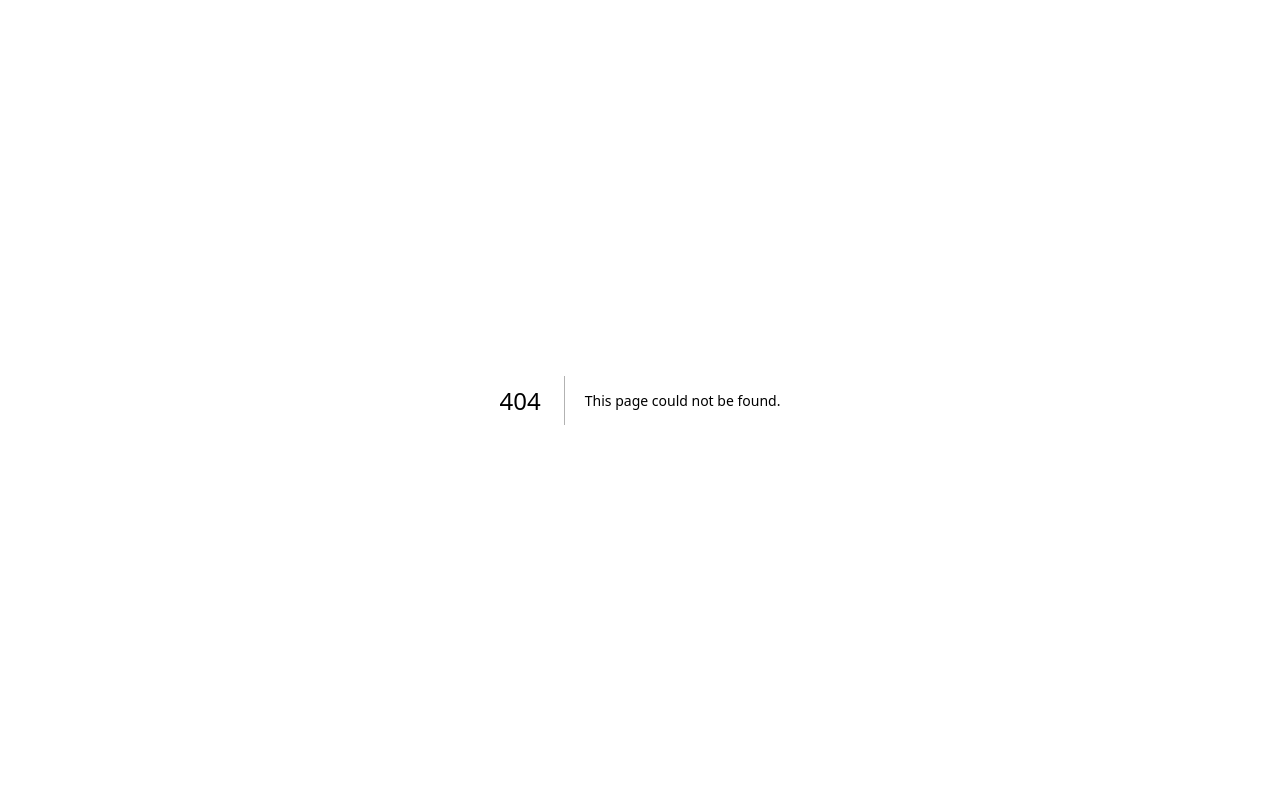
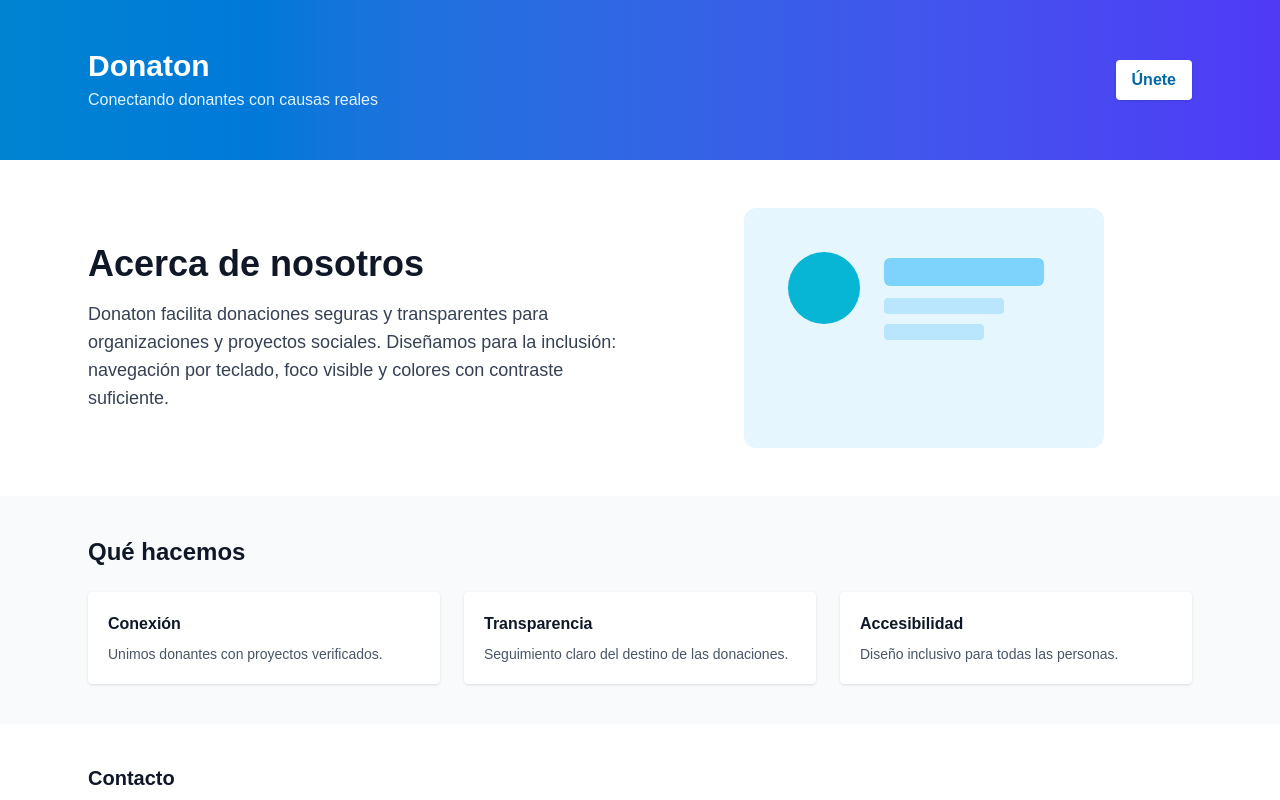
Before and after one commit to EstebanBravo1/Donaton-Proyect, a Next.js app in the folder frontend/: page /about-us in a window 1280 px wide. Before the commit this address had no page. Shown: the top 800 px of the page. Built offline with nearby package versions, Linux system fonts and the light colour scheme.

Commit message:
Creación de página acerca de nosotros.

```diff
--- /dev/null
+++ b/frontend/app/about-us/page.tsx
@@ -0,0 +1,92 @@
+export default function AboutUsPage() {
+	return (
+		<div className="min-h-screen bg-white text-gray-900">
+			<a
+				href="#main-content"
+				className="sr-only focus:not-sr-only inline-block p-2 m-2 bg-sky-600 text-white rounded focus:outline-2 focus:outline-offset-2 focus:outline-sky-800"
+				aria-label="Saltar al contenido principal"
+			>
+				Saltar al contenido
+			</a>
+
+			<header className="bg-gradient-to-r from-sky-600 to-indigo-600 text-white">
+				<div className="max-w-6xl mx-auto px-6 py-12">
+					<div className="flex flex-col md:flex-row items-center justify-between gap-6">
+						<div>
+							<h1 className="text-3xl font-bold">Donaton</h1>
+							<p className="mt-1 text-sky-100">Conectando donantes con causas reales</p>
+						</div>
+						<nav aria-label="Acciones principales">
+							<a
+								href="/register"
+								className="inline-block bg-white text-sky-700 font-semibold px-4 py-2 rounded shadow focus-visible:outline-2 focus-visible:outline-white"
+							>
+								Únete
+							</a>
+						</nav>
+					</div>
+				</div>
+			</header>
+
+			<main id="main-content" role="main" aria-labelledby="about-heading" tabIndex={-1}>
+				<section className="max-w-6xl mx-auto px-6 py-12">
+					<div className="grid grid-cols-1 md:grid-cols-2 gap-8 items-center">
+						<div>
+							<h2 id="about-heading" className="text-4xl font-extrabold text-gray-900">
+								Acerca de nosotros
+							</h2>
+							<p className="mt-4 text-lg text-gray-700">
+								Donaton facilita donaciones seguras y transparentes para organizaciones y
+								proyectos sociales. Diseñamos para la inclusión: navegación por teclado,
+								foco visible y colores con contraste suficiente.
+							</p>
+						</div>
+
+						<div className="mx-auto" aria-hidden="true">
+							<svg width="360" height="240" viewBox="0 0 360 240" fill="none" xmlns="http://www.w3.org/2000/svg" className="w-full max-w-md">
+								<rect width="360" height="240" rx="12" fill="#E6F6FF" />
+								<circle cx="80" cy="80" r="36" fill="#06B6D4" />
+								<rect x="140" y="50" width="160" height="28" rx="6" fill="#7DD3FC" />
+								<rect x="140" y="90" width="120" height="16" rx="4" fill="#BAE6FD" />
+								<rect x="140" y="116" width="100" height="16" rx="4" fill="#BAE6FD" />
+							</svg>
+						</div>
+					</div>
+				</section>
+
+				<section className="bg-gray-50 py-10">
+					<div className="max-w-6xl mx-auto px-6">
+						<h3 className="text-2xl font-semibold text-gray-900">Qué hacemos</h3>
+						<div className="mt-6 grid grid-cols-1 sm:grid-cols-3 gap-6">
+							<article className="bg-white p-5 rounded shadow-sm focus-within:ring-2 focus-within:ring-sky-600">
+								<h4 className="font-semibold">Conexión</h4>
+								<p className="mt-2 text-sm text-gray-600">Unimos donantes con proyectos verificados.</p>
+							</article>
+
+							<article className="bg-white p-5 rounded shadow-sm focus-within:ring-2 focus-within:ring-sky-600">
+								<h4 className="font-semibold">Transparencia</h4>
+								<p className="mt-2 text-sm text-gray-600">Seguimiento claro del destino de las donaciones.</p>
+							</article>
+
+							<article className="bg-white p-5 rounded shadow-sm focus-within:ring-2 focus-within:ring-sky-600">
+								<h4 className="font-semibold">Accesibilidad</h4>
+								<p className="mt-2 text-sm text-gray-600">Diseño inclusivo para todas las personas.</p>
+							</article>
+						</div>
+					</div>
+				</section>
+
+				<section className="max-w-6xl mx-auto px-6 py-10">
+					<h3 className="text-xl font-semibold">Contacto</h3>
+					<p className="mt-2 text-gray-700">Escríbenos a <a href="mailto:info@donatonproyect.org" className="text-sky-600 underline">info@donatonproyect.org</a></p>
+				</section>
+			</main>
+
+			<footer className="bg-white border-t mt-8">
+				<div className="max-w-6xl mx-auto px-6 py-6 text-sm text-gray-600">
+					<p>© {new Date().getFullYear()} Donaton. Todos los derechos reservados.</p>
+				</div>
+			</footer>
+		</div>
+	);
+}
--- a/frontend/app/login/page.tsx
+++ b/frontend/app/login/page.tsx
@@ -112,11 +112,8 @@ export default function LoginPage() {
 
         <div className="flex items-center gap-6">
           <div className="hidden gap-6 text-sm font-medium text-gray-600 md:flex">
-            <a href="#" className="transition hover:text-blue-600 focus-visible:text-blue-600">
-              Proyectos
-            </a>
-            <a href="#" className="transition hover:text-blue-600 focus-visible:text-blue-600">
-              Transparencia
+            <a href="/about-us" className="transition hover:text-blue-600 focus-visible:text-blue-600">
+              Acerca de Nosotros
             </a>
           </div>
 
--- a/frontend/app/page.tsx
+++ b/frontend/app/page.tsx
@@ -52,12 +52,10 @@ export default function HomePage() {
 
         <div className="flex items-center gap-6">
           <div className="hidden gap-6 text-sm font-medium text-gray-600 md:flex">
-            <a href="#" className="transition hover:text-blue-600">
-              Proyectos
+            <a href="/about-us" className="transition hover:text-blue-600">
+              Acerca de Nosotros
             </a>
-            <a href="#" className="transition hover:text-blue-600">
-              Transparencia
-            </a>
+
           </div>
 
           <div className="flex items-center gap-3 border-l pl-6">
@@ -160,10 +158,10 @@ export default function HomePage() {
             <h3 className="mb-2 text-xl font-bold">Ropa y Abrigo</h3>
             <p className="text-gray-600">Prendas en buen estado para zonas vulnerables.</p>
           </div>
-          <div className="rounded-xl border p-6 text-center opacity-75 transition hover:shadow-lg">
+          <div className="rounded-xl border p-6 text-center transition hover:shadow-lg">
             <div className="mb-4 text-4xl">⚕️</div>
-            <h3 className="mb-2 text-xl font-bold text-gray-400">Insumos Médicos</h3>
-            <p className="text-sm text-gray-400">Próximamente disponible.</p>
+            <h3 className="mb-2 text-xl font-bold">Insumos Médicos</h3>
+            <p className="text-gray-600">Medicinas y equipos de salud.</p>
           </div>
         </div>
       </section>
--- a/frontend/app/register/page.tsx
+++ b/frontend/app/register/page.tsx
@@ -156,11 +156,8 @@ export default function RegisterPage() {
 
 				<div className="flex items-center gap-6">
 					<div className="hidden gap-6 text-sm font-medium text-gray-600 md:flex">
-						<a href="#" className="transition hover:text-blue-600 focus-visible:text-blue-600">
-							Proyectos
-						</a>
-						<a href="#" className="transition hover:text-blue-600 focus-visible:text-blue-600">
-							Transparencia
+						<a href="/about-us" className="transition hover:text-blue-600 focus-visible:text-blue-600">
+							Acerca de Nosotros
 						</a>
 					</div>
 
```
